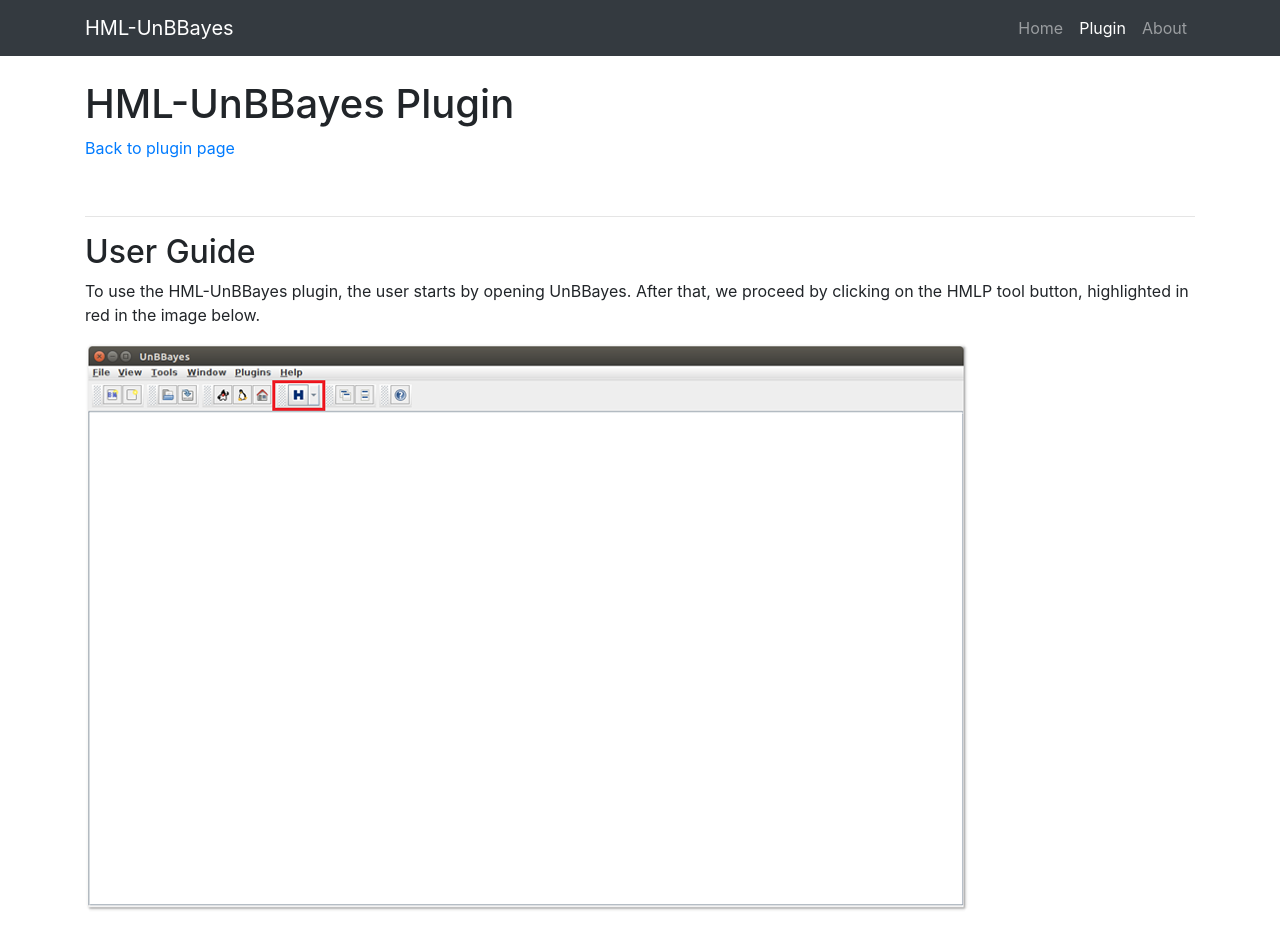
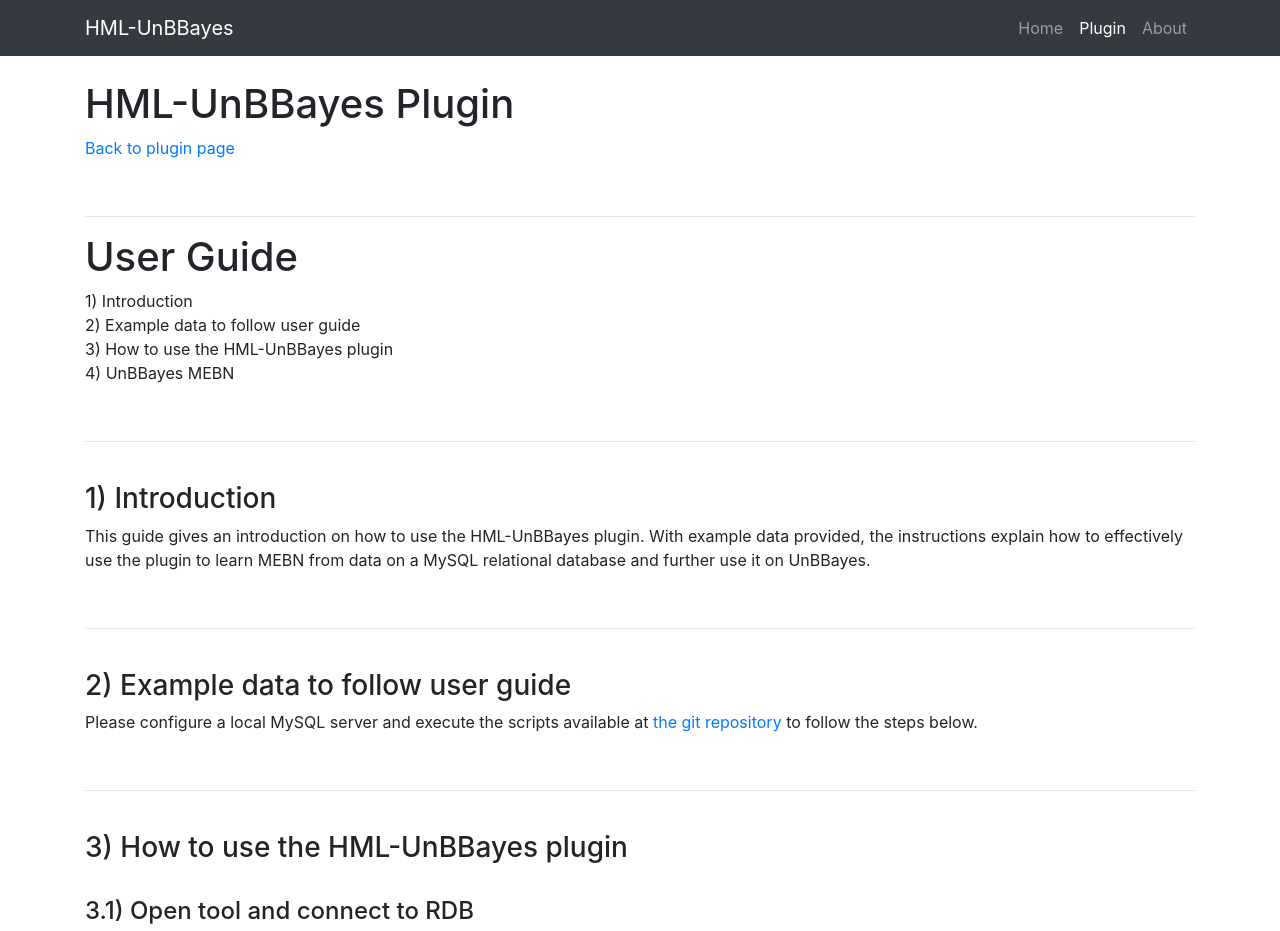
Before and after one commit to HML-UnBBayes/HML-UnBBayes.github.io, a website: page hml/userguide.html in a window 1280 px wide. Shown: the top 931 px of the page. Drawn offline with Linux system fonts and the light colour scheme; files that its build step writes are made by us from their sources; files whose address does not match are found by name.

Commit message:
Update userguide.html

```diff
--- a/hml/userguide.html
+++ b/hml/userguide.html
@@ -52,8 +52,28 @@
       <p><a href="/hml/">Back to plugin page</a></p><br/>
 
       <hr/>
-      <h2>User Guide</h2>
+      <h1>User Guide</h1>
+      <p>
+        1) Introduction<br/>
+        2) Example data to follow user guide<br/>
+        3) How to use the HML-UnBBayes plugin<br/>
+        4) UnBBayes MEBN<br/>
+      </p>
 
+      <br/><hr/><br/>
+      <h3>1) Introduction</h3>
+      <p>This guide gives an introduction on how to use the HML-UnBBayes plugin. With example data provided, the instructions explain how to effectively use the plugin to learn MEBN from data on a MySQL relational database and further use it on UnBBayes.</p>
+
+      <br/><hr/><br/>
+      <h3>2) Example data to follow user guide</h3>
+      <p>Please configure a local MySQL server and execute the scripts available at <a target="_blank" href="https://github.com/HML-UnBBayes/hml/tree/master/example_data">the git repository</a> to follow the steps below.</p>
+
+
+      <br/><hr/><br/>
+      <h3>3) How to use the HML-UnBBayes plugin</h3>
+
+      <br/>
+      <h4>3.1) Open tool and connect to RDB</h4>
       <p>To use the HML-UnBBayes plugin, the user starts by opening UnBBayes. After that, we proceed by clicking on the HMLP tool button, highlighted in red in the image below. </p>
       <img class="img-fluid rounded" src="http://HML-UnBBayes.github.io/userguide/UserGuide_01.png" alt=""><br/><br/>
 
@@ -63,6 +83,8 @@
       <p>After successfully connecting to the MySQL server, the user has to select which database the tool should work on, by clicking in one of the database names listed under “Database” folder. After that, the user clicks on the “Select” button, highlighted in red on the image below.</p>
       <img class="img-fluid rounded" src="http://HML-UnBBayes.github.io/userguide/UserGuide_03.png" alt=""><br/><br/>
 
+      <br/>
+      <h4>3.2) World Model and Parents</h4>
       <p>After selecting the database, the tool has a step for editing the World Model. Nevertheless, this feature is not yet implemented. So to proceed the user should click on the “Next[Add Parents]” button, highlighted in red on the following image.</p>
       <img class="img-fluid rounded" src="http://HML-UnBBayes.github.io/userguide/UserGuide_04.png" alt=""><br/><br/>
 
@@ -78,13 +100,19 @@
       <p>Finally, on the image below we can see the structure of our final MTheory on the right panel. After selecting the parents, the user can move on to the next step by clicking on the button “Next[Add Contexts]”, highlighted in red.</p>
       <img class="img-fluid rounded" src="http://HML-UnBBayes.github.io/userguide/UserGuide_08.png" alt=""><br/><br/>
 
+      <br/>
+      <h4>3.3) Joining Conditions</h4>
       <p>The next step is “Set joining condition”, which is not implemented yet. So the tool performs joins using the default equal names on the tables. Thus, to move forward the user can click on the button “Next[Add CLDs]” highlighted in red on the image below.</p>
       <img class="img-fluid rounded" src="http://HML-UnBBayes.github.io/userguide/UserGuide_09.png" alt=""><br/><br/>
 
+      <br/>
+      <h4>3.4) Class Local Distribution</h4>
       <p>The next step, “Class Local Distribution”, is not yet implemented, so the user is not able to add CLDs or select their types manually. Therefore, to proceed with learning the CLDs from the data on the RDB, the user has to click on the button “Next[MEBN Learning]” highlighted in red on the following image.</p>
       <img class="img-fluid rounded" src="http://HML-UnBBayes.github.io/userguide/UserGuide_10.png" alt=""><br/><br/>
 
-      <p>When HMLP finishes learning the CLDs, as we can see in the image below the tool opens a MEBN’s GUI containing the MTheory with the structure defined during the wizard and LPDs obtained from the data in the RDB. This allows the user to now effectively work with the MEBN inside UnBBayes, making use of all its features.</p>
+      <br/><hr/><br/>
+      <h3>4) UnBBayes MEBN</h3>
+      <p>When HML Core finishes learning the CLDs, as we can see in the image below the tool opens a UnBBayes MEBN’s GUI containing the MTheory with the structure defined during the wizard and LPDs obtained from the data in the RDB. This allows the user to now effectively work with the MEBN inside UnBBayes, making use of all its features.</p>
       <img class="img-fluid rounded" src="http://HML-UnBBayes.github.io/userguide/UserGuide_11.png" alt=""><br/><br/>
 
       <p>By clicking on each MFrag we see the structure created, illustrated on the three images below.</p>
```
